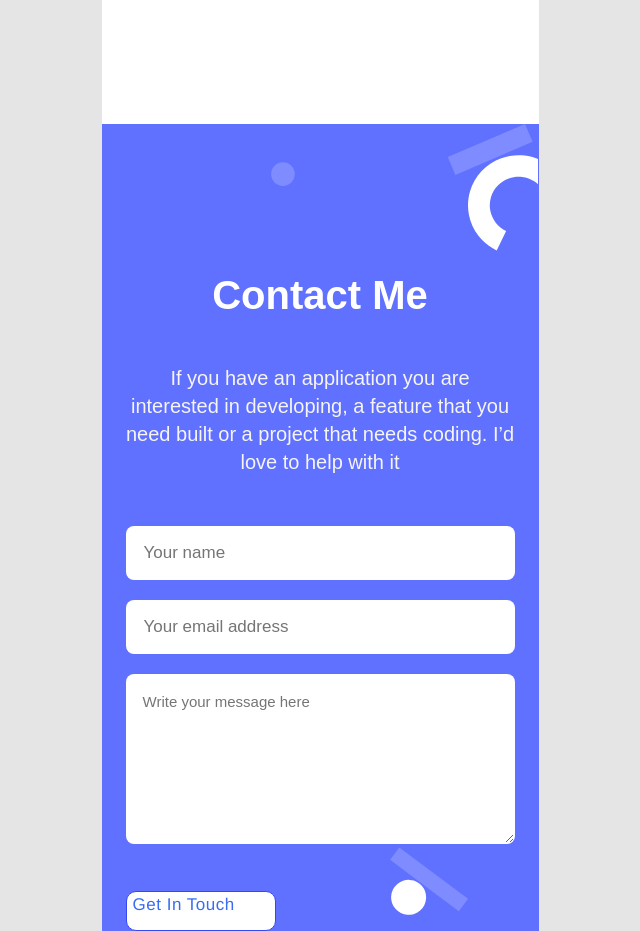
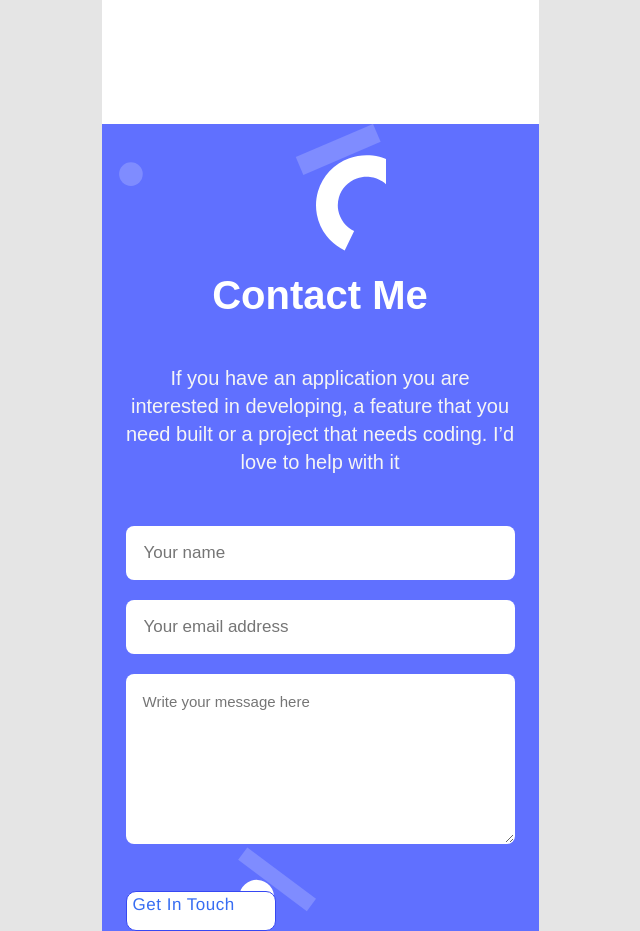
Before and after one commit to hislordshipprof/Microverse-portfolio, a website: page index.html in a window 1280 px wide. Shown: the part 4840-5771 px from the top of the page, without its empty margins (351-991 px from the left). Drawn offline with Linux system fonts and the light colour scheme.

Commit message:
Linters errors fixed

```diff
--- a/style.css
+++ b/style.css
@@ -692,8 +692,6 @@ img:hover {
   background-color: #6070ff;
   background-size: 65% 99%;
   background-repeat: no-repeat;
-  background-position-x: right;
-  z-index: -1;
 }
 
 .contact-container .intro-text {
```
